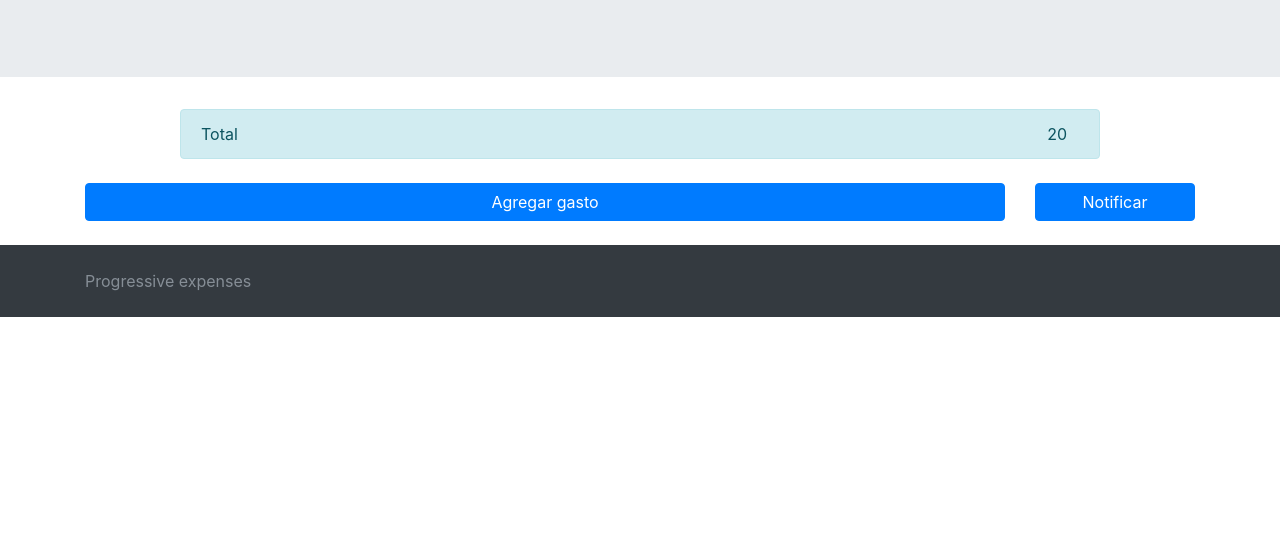
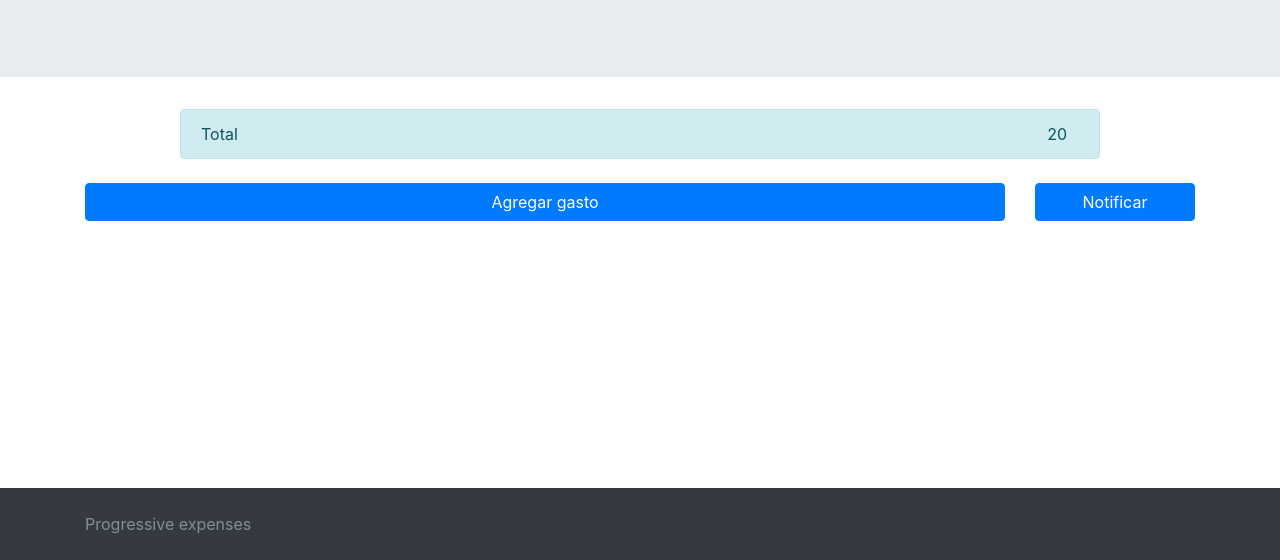
Before and after one commit to PWA-espanol/progressive-expenses, a website: page src/public/index.html in a window 1280 px wide. Shown: the part 240-800 px from the top of the page. Drawn offline with Linux system fonts and the light colour scheme; no server answers.

Commit message:
fixing footer position

```diff
--- a/src/public/css/custom.css
+++ b/src/public/css/custom.css
@@ -1,3 +1,13 @@
+html {
+    height: 100%;
+}
+
+body {
+    min-height: 100%;
+    padding-bottom: 72px;
+    position: relative;
+}
+
 .total-container {
     position: relative;
 }
@@ -22,3 +32,10 @@
     color: #FFF;
     cursor: pointer;
 }
+
+.footer {
+    bottom: 0;
+    left: 0;
+    position: absolute;
+    width: 100%;
+}
```
